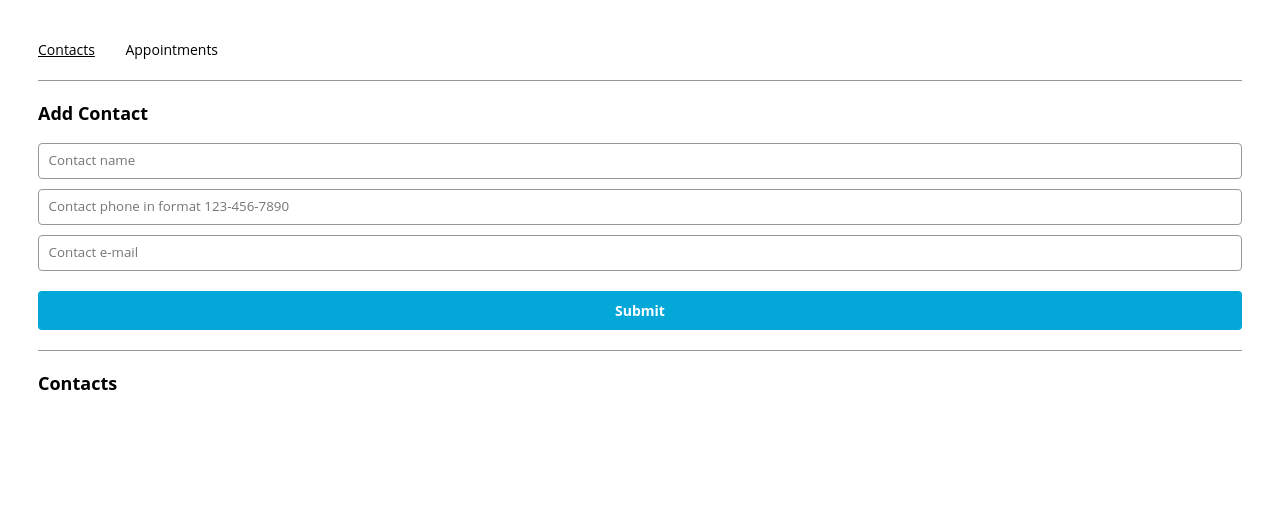
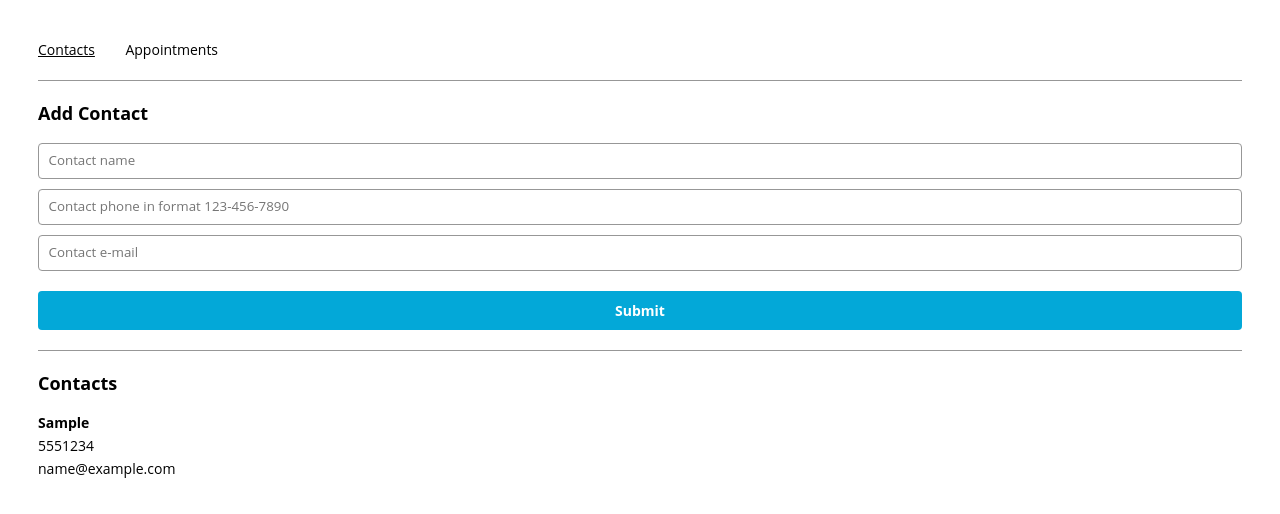
Before and after one commit to sultanby/appointment-planner, a React (Create React App) app: page /contacts in a window 1280 px wide. Both pictures are taken after typing "Sample", "5551234", "name@example.com" into the empty fields and a click on the input 640 px from the left and 310 px from the top of the page. Shown: the top 514 px of the page. Built offline with nearby package versions, Linux system fonts and the light colour scheme.

Commit message:
Tile component done

```diff
--- a/src/components/tile/Tile.js
+++ b/src/components/tile/Tile.js
@@ -1,9 +1,13 @@
 import React from "react";
 
-export const Tile = () => {
+export const Tile = ({contact}) => {
   return (
     <div className="tile-container">
-
+      {Object.values(contact).map((data, index) => (
+        <p key={index} className={`${index===0 ? 'tile-title' : ''} tile`}>
+          {data}
+        </p>
+      ))}
     </div>
   );
 };
--- a/src/components/tileList/TileList.js
+++ b/src/components/tileList/TileList.js
@@ -4,9 +4,9 @@ import { Tile } from '../tile/Tile';
 export const TileList = ({contacts}) => {
   return (
     <div>
-      {contacts.map((contact, index) => {
+      {contacts.map((contact, index) => (
         <Tile contact={contact} key={index} />
-      })}
+      ))}
     </div>
   );
 };
--- a/src/containers/contactsPage/ContactsPage.js
+++ b/src/containers/contactsPage/ContactsPage.js
@@ -27,7 +27,7 @@ export const ContactsPage = ({contacts, addContact}) => {
     else {
       setIsDuplicate(true);
     }
-  }, [name])
+  }, [name, contacts])
 
   return (
     <div>
```
